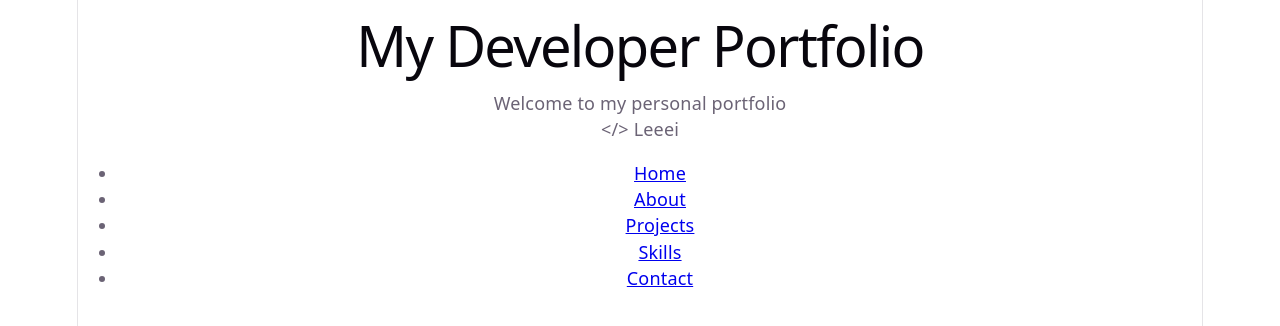
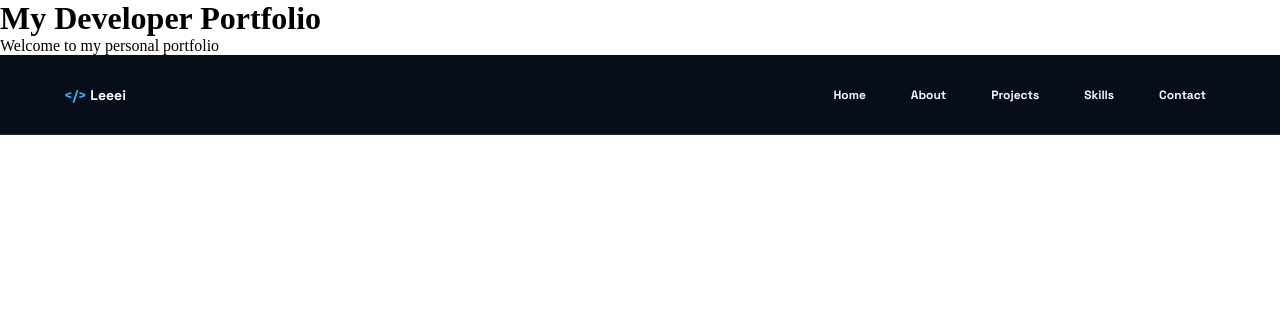
Before and after one commit to Leeeeei28/my-portfolio, a React (Vite) app: page / in a window 1280 px wide. Shown: the top 326 px of the page. Built offline with nearby package versions, Linux system fonts and the light colour scheme.

Commit message:
Add Styling Navbar

```diff
--- a/src/components/Navbar.css
+++ b/src/components/Navbar.css
@@ -0,0 +1,48 @@
+nav{
+    width: 100%;
+    min-height: 80px;
+    box-sizing: border-box;
+    background-color: var(--bg-primary);
+    margin: 0;
+    display: flex;
+    justify-content: space-between;
+    align-items: center;
+    padding: 16px 5%;
+    border-bottom: 1px solid #1E293B;
+}
+nav .nav-logo{
+    font-weight: bold;
+    font-family: var(--font-heading);
+    font-size: 14px;
+}
+nav .nav-logo .logo{
+    color: var(--accent-blue);
+}
+nav .nav-logo p{
+    color: var( --text-primary);
+}
+nav ul{
+    display: flex;
+    gap: 25px;
+    font-weight: bold;
+    font-family: var(--font-heading);
+    font-size: 12px;
+    padding: 0;
+}
+nav ul li{
+    list-style: none;
+}
+nav ul li a{
+    color: var( --text-primary);
+    text-decoration: none;
+    padding: 5px 10px;
+    border-radius: 10px;
+    transition: 0.3s;
+}
+nav ul li a:hover{
+    color: var(--accent-blue);
+    background-color: var(--bg-card);
+}
+nav ul li a:active{
+    opacity: 0.5;
+}
--- a/src/components/Navbar.jsx
+++ b/src/components/Navbar.jsx
@@ -1,10 +1,11 @@
+import "./Navbar.css";
 
 function Navbar() {
 
     return (
         <nav>
             <div className="nav-logo">
-                <p>&lt;/&gt; Leeei</p>
+                <p><span className="logo">&lt;/&gt;</span> Leeei</p>
             </div>
             <ul>
                 <li><a href="#home">Home</a></li>
--- a/src/index.css
+++ b/src/index.css
@@ -1,111 +1,24 @@
+@import url('https://fonts.googleapis.com/css2?family=Inter:wght@400;500;600;700&family=Space+Grotesk:wght@400;500;600;700&display=swap');
+
 :root {
-  --text: #6b6375;
-  --text-h: #08060d;
-  --bg: #fff;
-  --border: #e5e4e7;
-  --code-bg: #f4f3ec;
-  --accent: #aa3bff;
-  --accent-bg: rgba(170, 59, 255, 0.1);
-  --accent-border: rgba(170, 59, 255, 0.5);
-  --social-bg: rgba(244, 243, 236, 0.5);
-  --shadow:
-    rgba(0, 0, 0, 0.1) 0 10px 15px -3px, rgba(0, 0, 0, 0.05) 0 4px 6px -2px;
+    --bg-primary: #080D1A;
+    --bg-secondary: #0F172A;
+    --bg-card: #17243B;
 
-  --sans: system-ui, 'Segoe UI', Roboto, sans-serif;
-  --heading: system-ui, 'Segoe UI', Roboto, sans-serif;
-  --mono: ui-monospace, Consolas, monospace;
+    --primary-blue: #2563EB;
+    --accent-blue: #38BDF8;
 
-  font: 18px/145% var(--sans);
-  letter-spacing: 0.18px;
-  color-scheme: light dark;
-  color: var(--text);
-  background: var(--bg);
-  font-synthesis: none;
-  text-rendering: optimizeLegibility;
-  -webkit-font-smoothing: antialiased;
-  -moz-osx-font-smoothing: grayscale;
+    --text-primary: #F8FAFC;
+    --text-secondary: #94A3B8;
 
-  @media (max-width: 1024px) {
-    font-size: 16px;
-  }
+    --border-color: #1E293B;
+
+    --font-heading: "Space Grotesk", sans-serif;
+    --font-body: "Inter", sans-serif;
 }
 
-@media (prefers-color-scheme: dark) {
-  :root {
-    --text: #9ca3af;
-    --text-h: #f3f4f6;
-    --bg: #16171d;
-    --border: #2e303a;
-    --code-bg: #1f2028;
-    --accent: #c084fc;
-    --accent-bg: rgba(192, 132, 252, 0.15);
-    --accent-border: rgba(192, 132, 252, 0.5);
-    --social-bg: rgba(47, 48, 58, 0.5);
-    --shadow:
-      rgba(0, 0, 0, 0.4) 0 10px 15px -3px, rgba(0, 0, 0, 0.25) 0 4px 6px -2px;
-  }
-
-  #social .button-icon {
-    filter: invert(1) brightness(2);
-  }
-}
-
-body {
+*{
   margin: 0;
-}
-
-#root {
-  width: 1126px;
-  max-width: 100%;
-  margin: 0 auto;
-  text-align: center;
-  border-inline: 1px solid var(--border);
-  min-height: 100svh;
-  display: flex;
-  flex-direction: column;
+  padding: 0;
   box-sizing: border-box;
 }
-
-h1,
-h2 {
-  font-family: var(--heading);
-  font-weight: 500;
-  color: var(--text-h);
-}
-
-h1 {
-  font-size: 56px;
-  letter-spacing: -1.68px;
-  margin: 32px 0;
-  @media (max-width: 1024px) {
-    font-size: 36px;
-    margin: 20px 0;
-  }
-}
-h2 {
-  font-size: 24px;
-  line-height: 118%;
-  letter-spacing: -0.24px;
-  margin: 0 0 8px;
-  @media (max-width: 1024px) {
-    font-size: 20px;
-  }
-}
-p {
-  margin: 0;
-}
-
-code,
-.counter {
-  font-family: var(--mono);
-  display: inline-flex;
-  border-radius: 4px;
-  color: var(--text-h);
-}
-
-code {
-  font-size: 15px;
-  line-height: 135%;
-  padding: 4px 8px;
-  background: var(--code-bg);
-}
```
